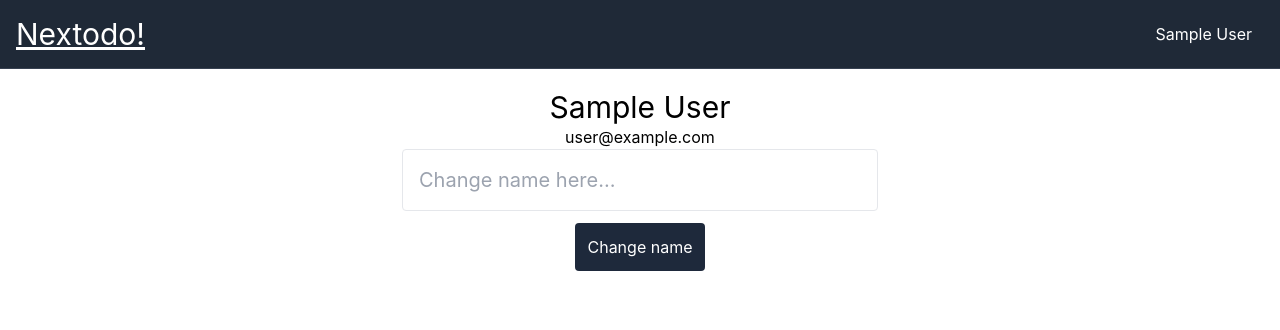
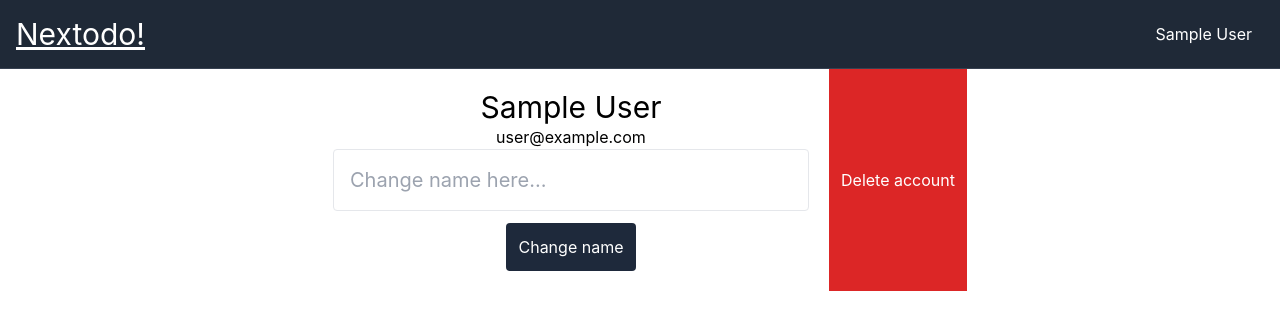
Before and after one commit to alxgrg/nextodo, a Next.js app: page /me in a window 1280 px wide. Shown: the top 330 px of the page. Built offline with nearby package versions, Linux system fonts and the light colour scheme; no server answers; sample sign-in values are in the browser's storage.

Commit message:
Add delete user functionality

```diff
--- a/components/Profile.js
+++ b/components/Profile.js
@@ -26,6 +26,29 @@ export default function Profile({ user }) {
       console.log(error.message);
     }
   }
+
+  async function deleteAccountHandler() {
+    try {
+      const response = await fetch('/api/user', {
+        method: 'DELETE',
+        body: JSON.stringify({
+          id: user.id,
+        }),
+        headers: {
+          'Content-Type': 'application/json',
+        },
+      });
+
+      const data = await response.json();
+      if (!response.ok) {
+        throw new Error(data.message || 'Something went wrong.');
+      }
+      console.log(data.message);
+    } catch (error) {
+      console.log(error.message);
+    }
+  }
+
   return (
     <div className='flex justify-center'>
       <div className='p-5 flex flex-col text-center'>
@@ -33,6 +56,12 @@ export default function Profile({ user }) {
         <p>{user.email}</p>
         <EditUserProfileForm onChangeName={changeNameHandler} />
       </div>
+      <button
+        className='p-3 bg-red-600 text-white'
+        onClick={deleteAccountHandler}
+      >
+        Delete account
+      </button>
     </div>
   );
 }
--- a/components/Todo.js
+++ b/components/Todo.js
@@ -177,6 +177,7 @@ function Todo(props) {
         {todos &&
           todos.map((todo) => (
             <div className='mb-3' key={todo.id}>
+              {/* TODO finish loading state yadayadayada */}
               <TodoCard
                 todo={todo}
                 onDeleteTodo={deleteTodoHandler}
@@ -184,6 +185,7 @@ function Todo(props) {
                 onEditTodo={editTodoHandler}
                 isEditing={isEditing}
                 onSetIsEditing={modalCtx.showModal}
+                isLoading={isLoading}
               />
             </div>
           ))}
--- a/components/TodoCard.js
+++ b/components/TodoCard.js
@@ -47,6 +47,8 @@ function TodoCard(props) {
           <div className='p-2'>
             <p className='text-2xl break-all'>{todo}</p>
           </div>
+          {/* TODO Finish loading state.... */}
+          {props.isLoading && <div>Loading</div>}
         </div>
 
         <div className='flex flex-col'>
--- a/pages/api/user/index.js
+++ b/pages/api/user/index.js
@@ -19,4 +19,28 @@ export default async function handler(req, res) {
       res.status(500).json({ message: 'Could not complete name change' });
     }
   }
+
+  if (req.method === 'DELETE') {
+    const userId = await getUserId(req, res);
+
+    const deletePosts = prisma.todo.deleteMany({
+      where: {
+        userId: userId,
+      },
+    });
+
+    const deleteUser = prisma.user.delete({
+      where: {
+        id: userId,
+      },
+    });
+    try {
+      const transaction = await prisma.$transaction([deletePosts, deleteUser]);
+      res.status(200).json({ message: 'Your account has been deleted' });
+    } catch (error) {
+      res
+        .status(500)
+        .json({ message: 'Something went wrong. Could not delete account' });
+    }
+  }
 }
```
